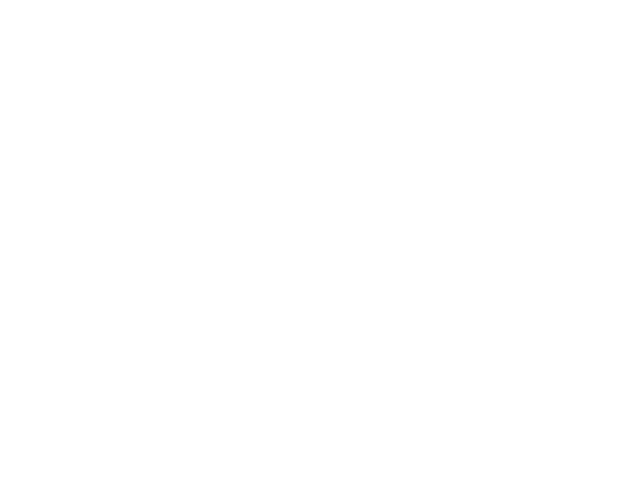
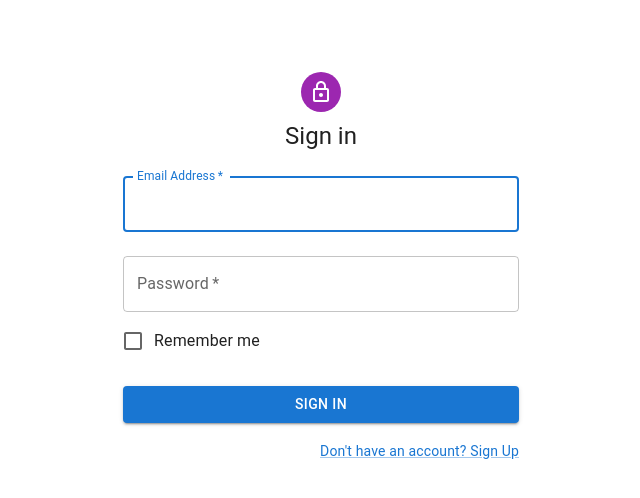
Before and after one commit to ErnestasRa/CodeAcademy---Final-project-with-React-NodeJs-MongoDB-MaterialUI, a React (Create React App) app: page /login in a window 1280 px wide. Before the commit this address had no page. Shown: the top 498 px of the page, without its empty margins (319-959 px from the left). Built offline with nearby package versions, Linux system fonts and the light colour scheme.

Commit message:
chore: fixed LoginPage and RegisterPage copyrights. Added Plugins folder

```diff
--- a/src/App.js
+++ b/src/App.js
@@ -1,12 +1,16 @@
 import * as React from 'react'
 import RegisterPage from './pages/register-page';
 import { BrowserRouter, Routes, Route } from 'react-router-dom';
+import MainPage from './pages/main-page';
+import LoginPage from './pages/login-page';
 
 function App() {
   return (
     <BrowserRouter>
       <Routes>
+        <Route path='/' element={<MainPage />} />
         <Route path='/register' element={<RegisterPage />} />
+        <Route path='/login' element={<LoginPage />} />
       </Routes>
     </BrowserRouter>
   );
--- a/src/components/register-page/copyright-component.jsx
+++ /dev/null
@@ -1,20 +0,0 @@
-import * as React from 'react'
-import {
-    Link,
-    Typography,
-} from '@mui/material'
-
-const Copyright = (props) => {
-    return (
-      <Typography variant="body2" color="text.secondary" align="center" {...props}>
-        {'Copyright © '}
-        <Link color="inherit" href="https://codeacademy.lt/">
-          CodeAcademy
-        </Link>{' '}
-        {new Date().getFullYear()}
-        {'.'}
-      </Typography>
-    );
-  }
-
-export default Copyright
--- a/src/pages/login-page.jsx
+++ b/src/pages/login-page.jsx
@@ -1,9 +1,94 @@
-import React from 'react'
+import * as React from 'react';
+import { createTheme, ThemeProvider } from '@mui/material/styles';
+import {
+  Avatar,
+  Button,
+  CssBaseline,
+  TextField,
+  Link,
+  Grid,
+  Box,
+  Typography,
+  Container,
+  Checkbox,
+  FormControlLabel,
+} from '@mui/material'
+import LockOutlinedIcon from '@mui/icons-material/LockOutlined';
+const theme = createTheme();
 
 const LoginPage = () => {
+  const handleSubmit = (event) => {
+    event.preventDefault();
+    const data = new FormData(event.currentTarget);
+    console.log({
+      email: data.get('email'),
+      password: data.get('password'),
+    });
+  };
+
   return (
-    <div>LoginPage</div>
-  )
+    <ThemeProvider theme={theme}>
+      <Container component="main" maxWidth="xs">
+        <CssBaseline />
+        <Box
+          sx={{
+            marginTop: 8,
+            display: 'flex',
+            flexDirection: 'column',
+            alignItems: 'center',
+          }}
+        >
+          <Avatar sx={{ m: 1, bgcolor: 'secondary.main' }}>
+            <LockOutlinedIcon />
+          </Avatar>
+          <Typography component="h1" variant="h5">
+            Sign in
+          </Typography>
+          <Box component="form" onSubmit={handleSubmit} noValidate sx={{ mt: 1 }}>
+            <TextField
+              margin="normal"
+              required
+              fullWidth
+              id="email"
+              label="Email Address"
+              name="email"
+              autoComplete="email"
+              autoFocus
+            />
+            <TextField
+              margin="normal"
+              required
+              fullWidth
+              name="password"
+              label="Password"
+              type="password"
+              id="password"
+              autoComplete="current-password"
+            />
+            <FormControlLabel
+              control={<Checkbox value="remember" color="primary" />}
+              label="Remember me"
+            />
+            <Button
+              type="submit"
+              fullWidth
+              variant="contained"
+              sx={{ mt: 3, mb: 2 }}
+            >
+              Sign In
+            </Button>
+            <Grid container justifyContent="flex-end">
+              <Grid item>
+                <Link href="/register" variant="body2">
+                  {"Don't have an account? Sign Up"}
+                </Link>
+              </Grid>
+            </Grid>
+          </Box>
+        </Box>
+      </Container>
+    </ThemeProvider>
+  );
 }
 
 export default LoginPage
--- /dev/null
+++ b/src/pages/main-page.jsx
@@ -0,0 +1,9 @@
+import React from 'react'
+
+const MainPage = () => {
+  return (
+    <div>MainPage</div>
+  )
+}
+
+export default MainPage
--- a/src/pages/register-page.jsx
+++ b/src/pages/register-page.jsx
@@ -12,8 +12,6 @@
     Container
 } from '@mui/material'
 import LockOutlinedIcon from '@mui/icons-material/LockOutlined';
-import Copyright from '../components/register-page/copyright-component';
-
 const theme = createTheme();
 
 const RegisterPage = () => {
@@ -111,14 +109,13 @@
             </Button>
             <Grid container justifyContent="flex-end">
               <Grid item>
-                <Link href="#" variant="body2">
+                <Link href="/login" variant="body2">
                   Already have an account? Sign in
                 </Link>
               </Grid>
             </Grid>
           </Box>
         </Box>
-        <Copyright sx={{ mt: 5 }} />
       </Container>
     </ThemeProvider>
   );
```
Also changed, not shown: src/plugins/http.js (added, +27 -0 lines).
